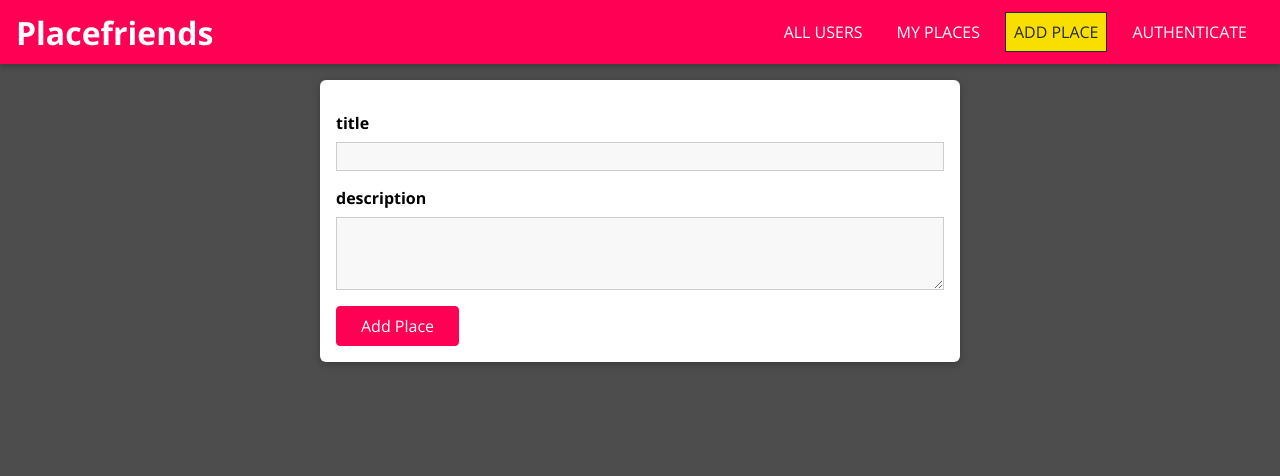
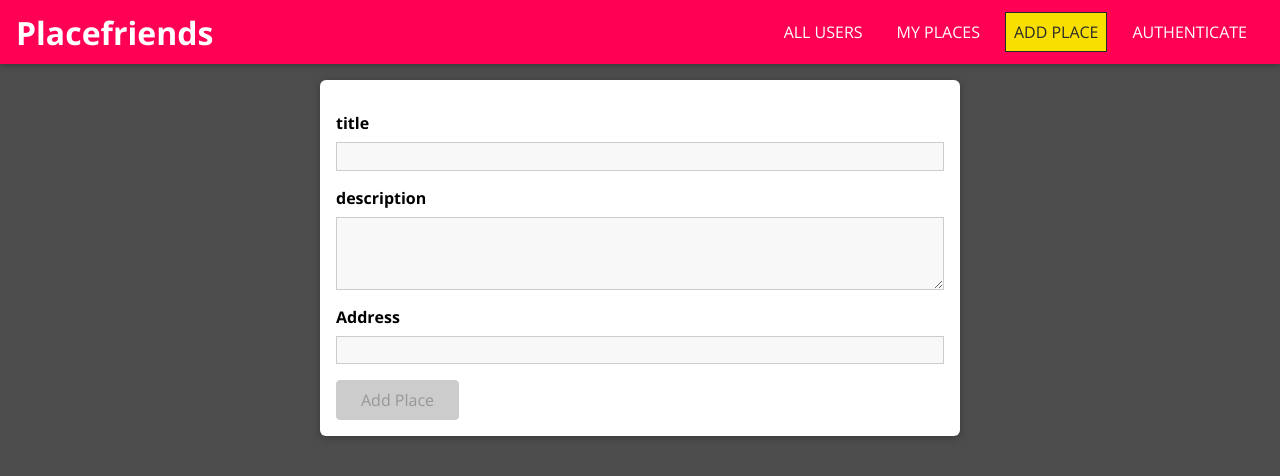
Before and after one commit to alshafi834/placeShare, a React (Create React App) app in the folder frontend/: page /places/new in a window 1280 px wide. Shown: the top 476 px of the page. Built offline with nearby package versions, Linux system fonts and the light colour scheme.

Commit message:
place update and place add components done

```diff
--- a/frontend/src/App.js
+++ b/frontend/src/App.js
@@ -9,6 +9,7 @@ import Users from "./users/pages/Users";
 import NewPlace from "./places/pages/NewPlace";
 import MainNavigation from "./common/components/Navigation/MainNavigation";
 import UserPlaces from "./places/pages/UserPlaces";
+import UpdatePlace from "./places/pages/UpdatePlace";
 
 const App = () => {
   return (
@@ -25,6 +26,9 @@ const App = () => {
           <Route path="/places/new" exact>
             <NewPlace />
           </Route>
+          <Route path="/places/:placeId" exact>
+            <UpdatePlace />
+          </Route>
           <Redirect to="/" />
         </Switch>
       </main>
--- a/frontend/src/common/components/FormElements/Input.js
+++ b/frontend/src/common/components/FormElements/Input.js
@@ -22,9 +22,9 @@ const inputReducer = (state, action) => {
 
 const Input = props => {
   const [inputState, dispatch] = useReducer(inputReducer, {
-    value: "",
+    value: props.initialValue || "",
     isTouched: false,
-    isValid: false
+    isValid: props.initialValid || false
   });
 
   const { id, onInput } = props;
--- /dev/null
+++ b/frontend/src/common/hooks/form-hook.js
@@ -0,0 +1,43 @@
+import { useReducer, useCallback } from "react";
+
+const formReducer = (state, action) => {
+  switch (action.type) {
+    case "INPUT_CHANGE":
+      let formIsValid = true;
+      for (const inputId in state.inputs) {
+        if (inputId === action.inputId) {
+          formIsValid = formIsValid && action.isValid;
+        } else {
+          formIsValid = formIsValid && state.inputs[inputId].isValid;
+        }
+      }
+      return {
+        ...state,
+        inputs: {
+          ...state.inputs,
+          [action.inputId]: { value: action.value, isValid: action.isValid }
+        },
+        isValid: formIsValid
+      };
+    default:
+      return state;
+  }
+};
+
+export const useForm = (initialInputs, initialFormValidity) => {
+  const [formState, dispatch] = useReducer(formReducer, {
+    inputs: initialInputs,
+    isValid: initialFormValidity
+  });
+
+  const inputHandler = useCallback((id, value, isValid) => {
+    dispatch({
+      type: "INPUT_CHANGE",
+      value: value,
+      isValid: isValid,
+      inputId: id
+    });
+  }, []);
+
+  return [formState, inputHandler];
+};
--- a/frontend/src/places/pages/NewPlace.js
+++ b/frontend/src/places/pages/NewPlace.js
@@ -1,5 +1,6 @@
-import React, { useCallback, useReducer } from "react";
-import "./NewPlace.css";
+import React from "react";
+import { useForm } from "../../common/hooks/form-hook";
+import "./PlaceForm.css";
 import Input from "../../common/components/FormElements/Input";
 import {
   VALIDATOR_REQUIRE,
@@ -7,33 +8,9 @@ import {
 } from "../../common/components/Util/Validators";
 import Button from "../../common/components/FormElements/Button";
 
-const formReducer = (state, action) => {
-  switch (action.type) {
-    case "INPUT_CHANGE":
-      let formIsValid = true;
-      for (const inputId in state.inputs) {
-        if (inputId === action.inputId) {
-          formIsValid = formIsValid && action.isValid;
-        } else {
-          formIsValid = formIsValid && state.inputs[inputId].isValid;
-        }
-      }
-      return {
-        ...state,
-        input: {
-          ...state.inputs,
-          [action.inputId]: { value: action.value, isValid: action.isValid }
-        },
-        isValid: formIsValid
-      };
-    default:
-      return state;
-  }
-};
-
 const NewPlace = () => {
-  const [formState, dispatch] = useReducer(formReducer, {
-    input: {
+  const [formState, inputHandler] = useForm(
+    {
       title: {
         value: "",
         isValid: false
@@ -41,21 +18,22 @@ const NewPlace = () => {
       description: {
         value: "",
         isValid: false
+      },
+      address: {
+        value: "",
+        isValid: false
       }
     },
-    isValid: false
-  });
-  const inputHandler = useCallback((id, value, isValid) => {
-    dispatch({
-      type: "INPUT_CHANGE",
-      value: value,
-      isValid: isValid,
-      inputId: id
-    });
-  }, []);
+    false
+  );
+
+  const pageSubmitHandler = event => {
+    event.preventDefault();
+    console.log(formState.inputs);
+  };
 
   return (
-    <form className="place-form">
+    <form className="place-form" onSubmit={pageSubmitHandler}>
       <Input
         id="title"
         element="input"
@@ -73,6 +51,14 @@ const NewPlace = () => {
         errorText="Please enter a valid description(at least 5 character)"
         onInput={inputHandler}
       />
+      <Input
+        id="address"
+        element="input"
+        label="Address"
+        validators={[VALIDATOR_REQUIRE()]}
+        errorText="Please enter a valid address"
+        onInput={inputHandler}
+      />
       <Button type="submit" disabled={!formState.isValid}>
         Add Place
       </Button>
--- /dev/null
+++ b/frontend/src/places/pages/UpdatePlace.js
@@ -0,0 +1,103 @@
+import React from "react";
+import { useParams } from "react-router-dom";
+import { useForm } from "../../common/hooks/form-hook";
+import "./PlaceForm.css";
+import Input from "../../common/components/FormElements/Input";
+import {
+  VALIDATOR_REQUIRE,
+  VALIDATOR_MINLENGTH
+} from "../../common/components/Util/Validators";
+import Button from "../../common/components/FormElements/Button";
+
+const DummyPlaces = [
+  {
+    id: "p1",
+    title: "Koln cathedral",
+    description: "Best cathedral in NRW",
+    imageUrl:
+      "https://www.tripsavvy.com/thmb/Uw4CfhbFrHw9tZZFPedaZnwVJQ0=/960x0/filters:no_upscale():max_bytes(150000):strip_icc()/CologneCathedral3-1489e8cf1ce94daaa05cfc585fedbeb1.jpg",
+    address: "Domkloster 4, 50667 Köln",
+    location: {
+      lat: 50.9412784,
+      lng: 6.9582814
+    },
+    creator: "u1"
+  },
+  {
+    id: "p2",
+    title: "Dusseldorf cathedral",
+    description: "Best cathedral in NRW",
+    imageUrl:
+      "https://www.tripsavvy.com/thmb/Uw4CfhbFrHw9tZZFPedaZnwVJQ0=/960x0/filters:no_upscale():max_bytes(150000):strip_icc()/CologneCathedral3-1489e8cf1ce94daaa05cfc585fedbeb1.jpg",
+    address: "Domkloster 4, 50667 Köln",
+    location: {
+      lat: 50.9412784,
+      lng: 6.9582814
+    },
+    creator: "u2"
+  }
+];
+
+const UpdatePlace = props => {
+  const placeId = useParams().placeId;
+
+  const identifiedPlace = DummyPlaces.find(p => p.id === placeId);
+
+  const [formState, inputHandler] = useForm(
+    {
+      title: {
+        value: identifiedPlace.title,
+        isValid: true
+      },
+      description: {
+        value: identifiedPlace.description,
+        isValid: true
+      }
+    },
+    true
+  );
+
+  const placeUpdateSubmitHandler = event => {
+    event.preventDefault();
+    console.log(formState.inputs);
+  };
+
+  if (!identifiedPlace) {
+    return (
+      <div className="center">
+        <h2>Could not find place</h2>
+      </div>
+    );
+  }
+
+  return (
+    <form className="place-form" onSubmit={placeUpdateSubmitHandler}>
+      <Input
+        id="title"
+        element="input"
+        type="text"
+        label="Title"
+        validators={[VALIDATOR_REQUIRE()]}
+        errorText="Please enter a valid title"
+        onInput={inputHandler}
+        initialValue={formState.inputs.title.value}
+        initialValid={formState.inputs.title.isValid}
+      />
+      <Input
+        id="description"
+        element="input"
+        label="Description"
+        validators={[VALIDATOR_MINLENGTH(5)]}
+        errorText="Please enter a valid description"
+        onInput={inputHandler}
+        initialValue={formState.inputs.description.value}
+        initialValid={formState.inputs.description.isValid}
+      />
+      <Button type="submit" disabled={!formState.isValid}>
+        Update Place
+      </Button>
+    </form>
+  );
+};
+
+export default UpdatePlace;
```
Also changed, not shown: frontend/src/places/pages/PlaceForm.css (renamed from frontend/src/places/pages/NewPlace.css).
